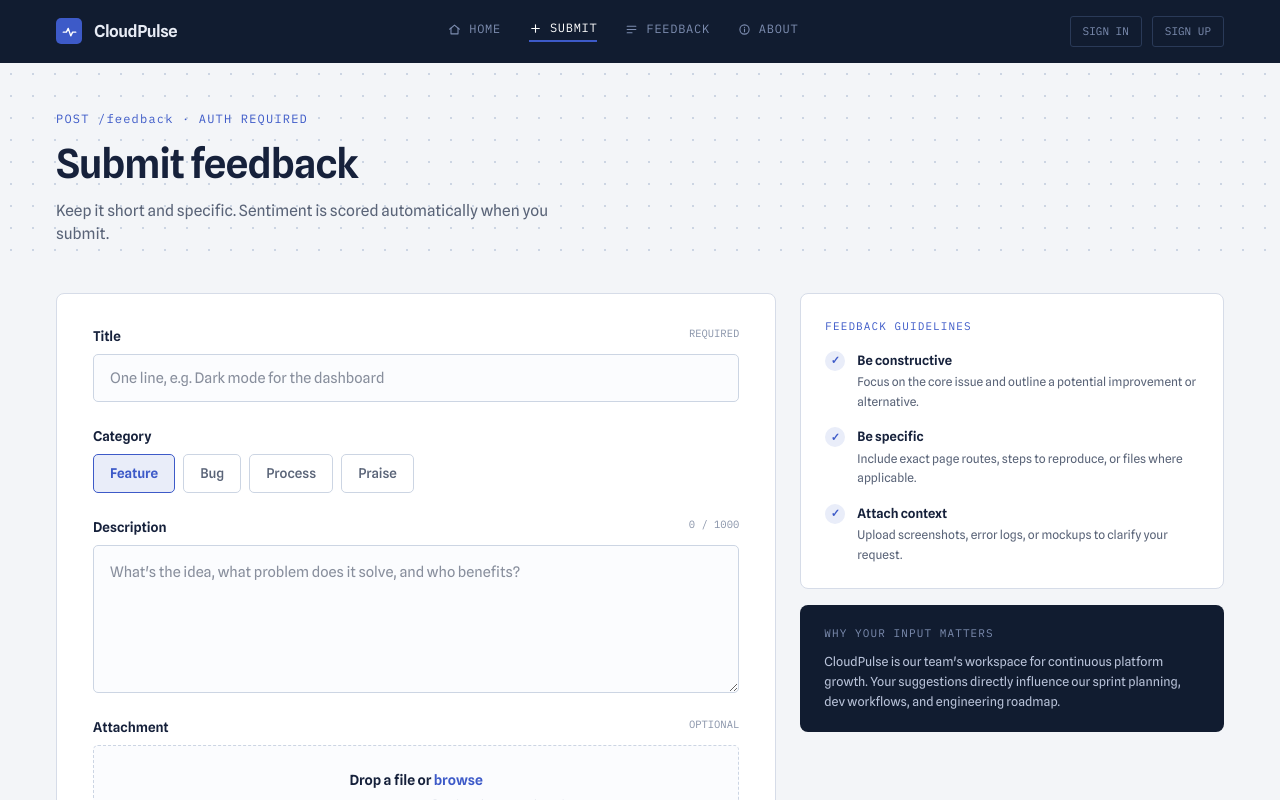
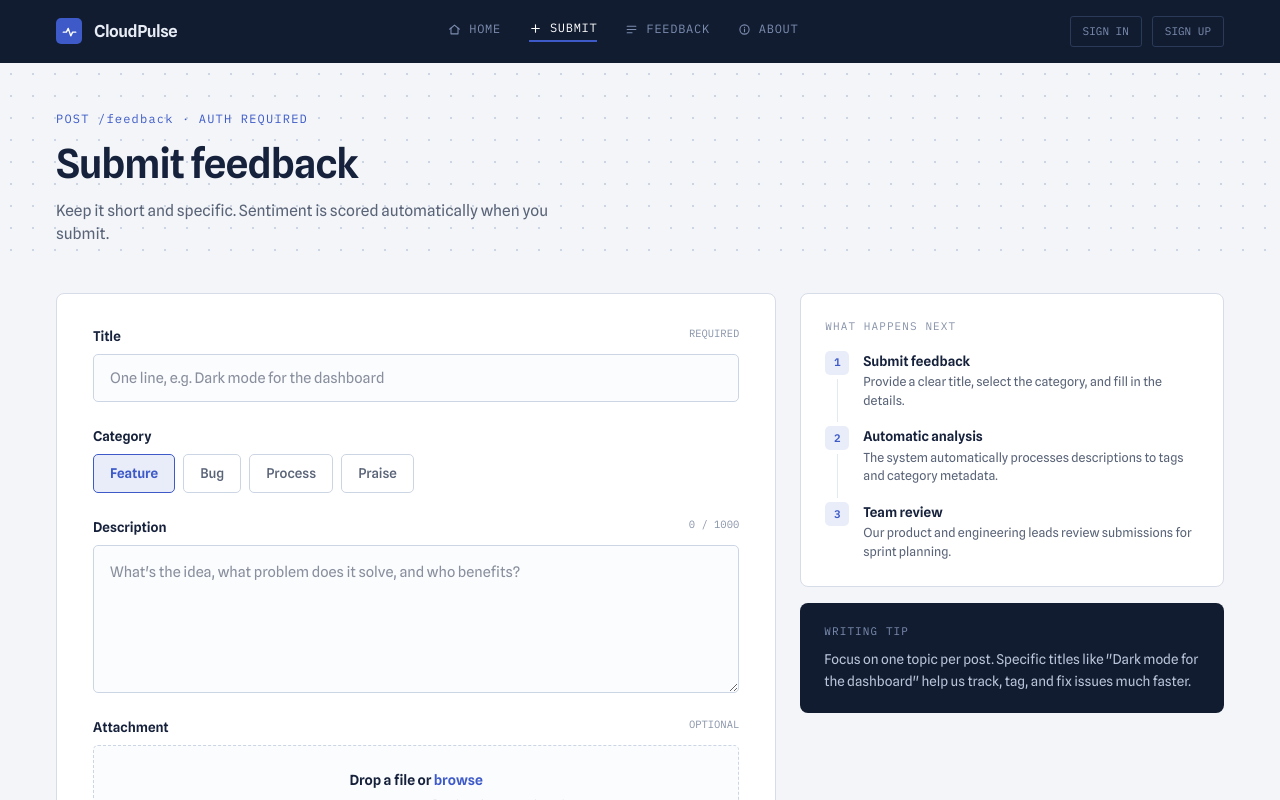
Before and after one commit to craftznora/cloudPulse, a Next.js app: page /submit in a window 1280 px wide. Shown: the top 800 px of the page. Built offline with nearby package versions, Linux system fonts and the light colour scheme.

Commit message:
Restore original sidebar UI layout design and update text contents for CloudPulse

```diff
--- a/app/submit/page.jsx
+++ b/app/submit/page.jsx
@@ -4,7 +4,20 @@ import { useState } from "react";
 import { CATEGORIES } from "../../lib/data";
 import Reveal from "../../components/Reveal";
 
-
+const steps = [
+  {
+    title: "Submit feedback",
+    body: "Provide a clear title, select the category, and fill in the details.",
+  },
+  {
+    title: "Automatic analysis",
+    body: "The system automatically processes descriptions to tags and category metadata.",
+  },
+  {
+    title: "Team review",
+    body: "Our product and engineering leads review submissions for sprint planning.",
+  },
+];
 
 export default function SubmitPage() {
   const [title, setTitle] = useState("");
@@ -160,42 +173,37 @@ export default function SubmitPage() {
         <div className="flex flex-col gap-4">
           <Reveal delay={150}>
           <div className="hover-lift rounded-lg border border-line bg-white px-6 py-6">
-              <div className="mb-4 font-mono text-[11px] tracking-[0.1em] text-brand">
-                FEEDBACK GUIDELINES
+            <div className="mb-4 font-mono text-[11px] tracking-[0.1em] text-faint">
+              WHAT HAPPENS NEXT
             </div>
-              <ul className="flex flex-col gap-4">
-                <li className="flex gap-3">
-                  <span className="flex h-5 w-5 flex-none items-center justify-center rounded-full bg-brand-soft text-[11px] text-brand font-semibold">✓</span>
-                  <div>
-                    <div className="text-[13px] font-semibold">Be constructive</div>
-                    <div className="mt-0.5 text-[12px] leading-relaxed text-muted">Focus on the core issue and outline a potential improvement or alternative.</div>
+            <div className="flex flex-col">
+              {steps.map((s, i) => (
+                <div key={s.title} className="flex gap-3.5">
+                  <div className="flex flex-col items-center">
+                    <span className="flex h-6 w-6 flex-none items-center justify-center rounded-[5px] bg-brand-soft font-mono text-[11px] font-semibold text-brand">
+                      {i + 1}
+                    </span>
+                    {i < steps.length - 1 && (
+                      <span className="my-1 w-px flex-1 bg-line-soft" />
+                    )}
                   </div>
-                </li>
-                <li className="flex gap-3">
-                  <span className="flex h-5 w-5 flex-none items-center justify-center rounded-full bg-brand-soft text-[11px] text-brand font-semibold">✓</span>
-                  <div>
-                    <div className="text-[13px] font-semibold">Be specific</div>
-                    <div className="mt-0.5 text-[12px] leading-relaxed text-muted">Include exact page routes, steps to reproduce, or files where applicable.</div>
+                  <div className={i < steps.length - 1 ? "pb-4" : ""}>
+                    <div className="text-[13.5px] font-semibold">{s.title}</div>
+                    <div className="mt-0.5 text-[12.5px] leading-normal text-muted">{s.body}</div>
                   </div>
-                </li>
-                <li className="flex gap-3">
-                  <span className="flex h-5 w-5 flex-none items-center justify-center rounded-full bg-brand-soft text-[11px] text-brand font-semibold">✓</span>
-                  <div>
-                    <div className="text-[13px] font-semibold">Attach context</div>
-                    <div className="mt-0.5 text-[12px] leading-relaxed text-muted">Upload screenshots, error logs, or mockups to clarify your request.</div>
                 </div>
-                </li>
-              </ul>
+              ))}
             </div>
+          </div>
+
           </Reveal>
-
           <Reveal delay={250}>
           <div className="rounded-lg bg-navy px-6 py-5 text-subtext">
             <div className="mb-2.5 font-mono text-[11px] tracking-[0.1em] text-navlink">
-                WHY YOUR INPUT MATTERS
+              WRITING TIP
             </div>
-              <div className="text-[12.5px] leading-relaxed">
-                CloudPulse is our team's workspace for continuous platform growth. Your suggestions directly influence our sprint planning, dev workflows, and engineering roadmap.
+            <div className="text-[13.5px] leading-relaxed">
+              Focus on one topic per post. Specific titles like "Dark mode for the dashboard" help us track, tag, and fix issues much faster.
             </div>
           </div>
           </Reveal>
```
Lines whose indentation alone changed are shown as unchanged.
